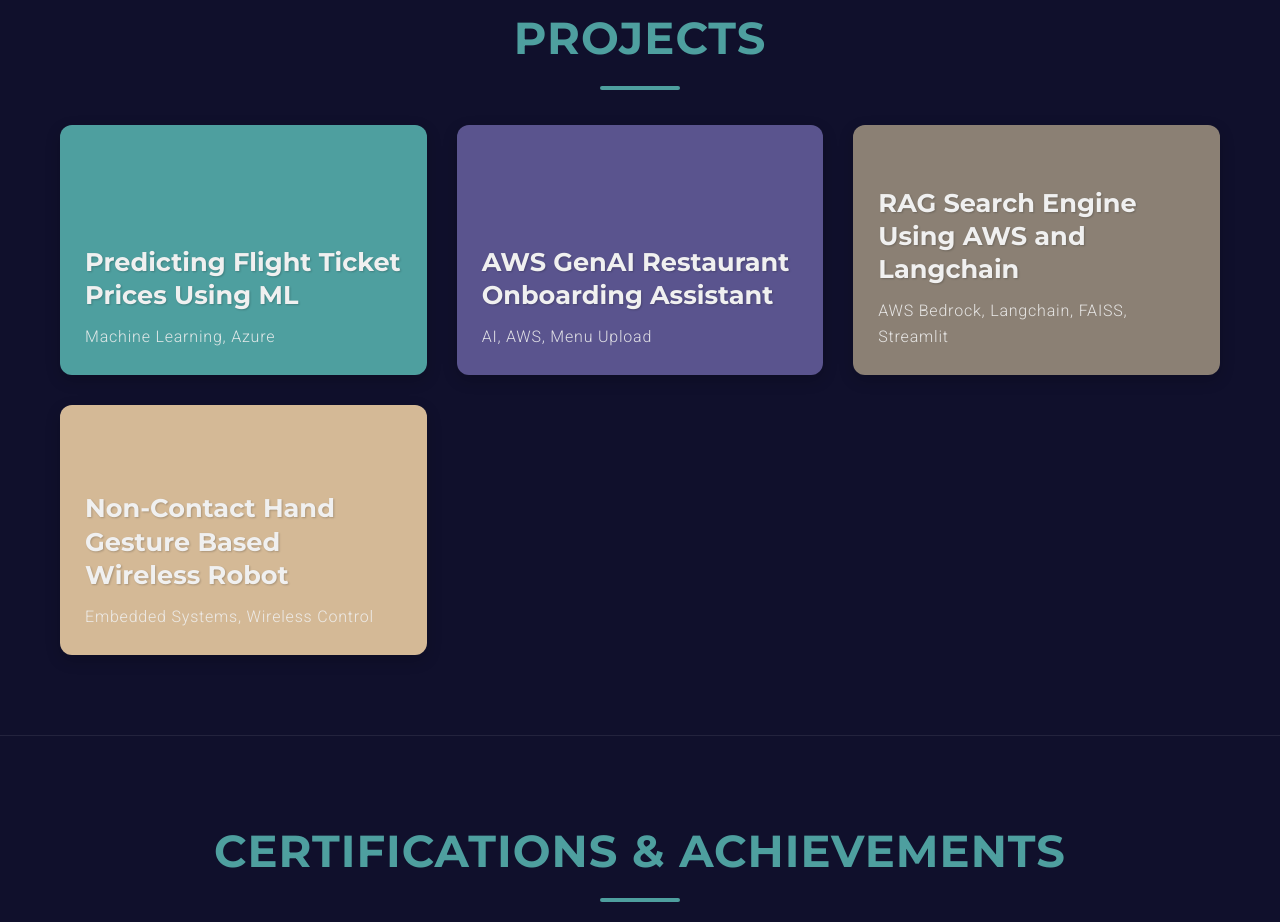
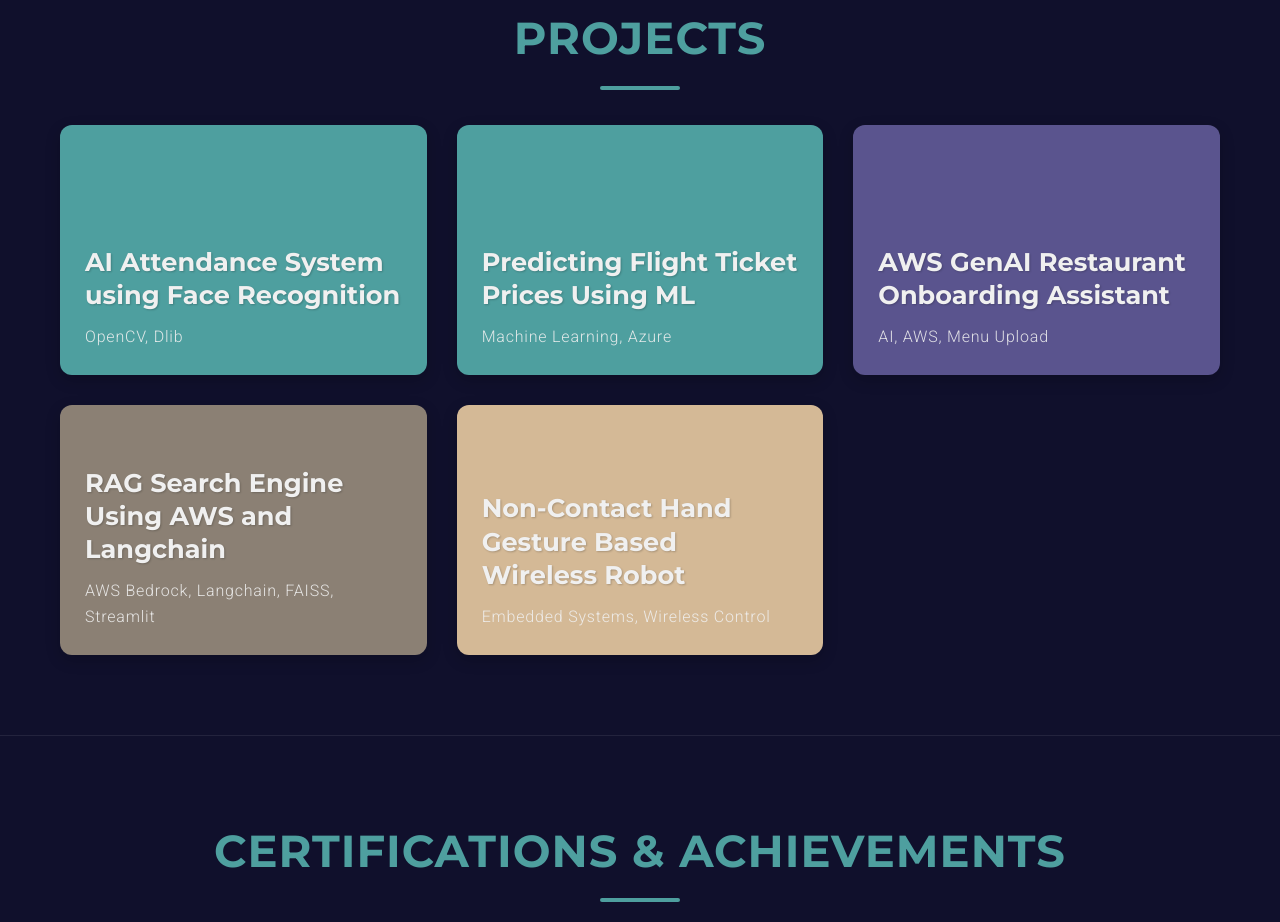
Before and after one commit to Mounikesh08/Mounikesh-portfolio, a plain HTML site: page index.html in a window 1280 px wide. Shown: the part 877-1799 px from the top of the page. Drawn offline with Linux system fonts and the light colour scheme.

Commit message:
Update index.html

```diff
--- a/index.html
+++ b/index.html
@@ -38,6 +38,12 @@
     <section id="projects" class="portfolio-section">
         <h3 class="section-title">Projects</h3>
         <div class="grid-container">
+               <a href="https://github.com/Mounikesh08/AI-Attendance-system-using-computer-vision" target="_blank" rel="noopener noreferrer" class="grid-item color-1">
+                <div class="grid-item-content">
+                    <h4>AI Attendance System using Face Recognition</h4>
+                    <p>OpenCV, Dlib</p>
+                </div>
+            </a>
             <a href="https://github.com/Mounikesh08/Predicting-flight-prices-using-Machine-learning" target="_blank" rel="noopener noreferrer" class="grid-item color-1">
                 <div class="grid-item-content">
                     <h4>Predicting Flight Ticket Prices Using ML</h4>
```
